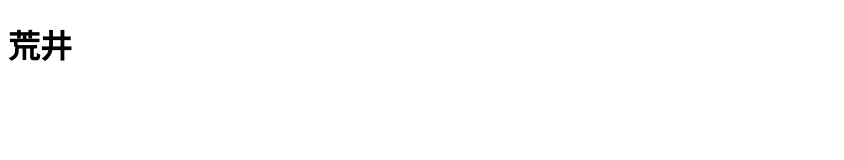
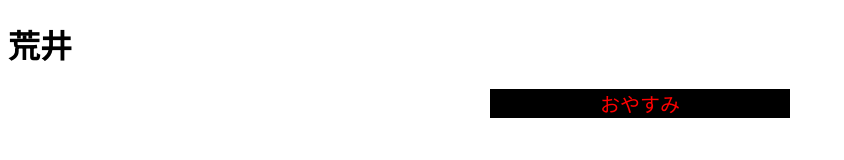
Before and after one commit to ASKA-ARAI/NextInnovation, a plain HTML site: page index.html in a window 1280 px wide. Shown: the whole page, without its empty margins (0-844 px from the left). Drawn offline with Linux system fonts and the light colour scheme.

Commit message:
荒井練習

```diff
--- a/index.html
+++ b/index.html
@@ -4,8 +4,20 @@
     <meta charset="UTF-8">
     <meta name="viewport" content="width=device-width, initial-scale=1.0">
     <title>荒井</title>
+    <style>
+        p {
+            color: red;
+            background-color: black;
+            text-align: center;
+            width: 300px;
+            margin-right: auto;
+            margin-left: auto;
+            font-size: 20px;
+        }
+    </style>
 </head>
 <body>
     <h1>荒井</h1>
+    <p>おやすみ</p>
 </body>
 </html>
```
